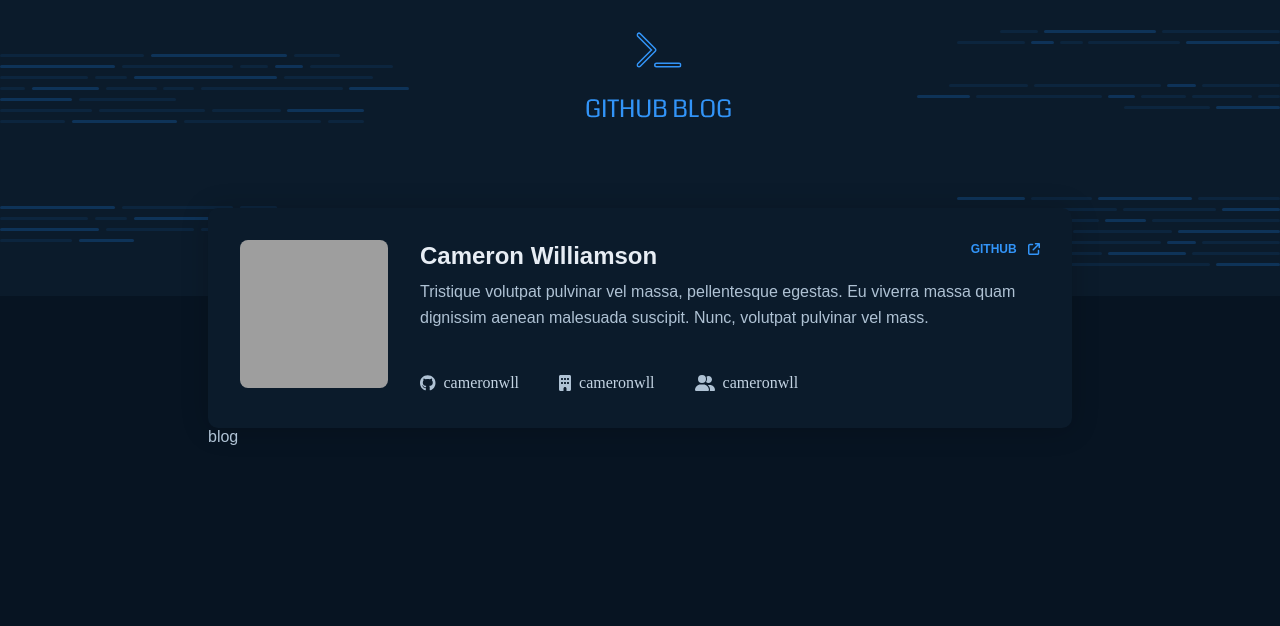
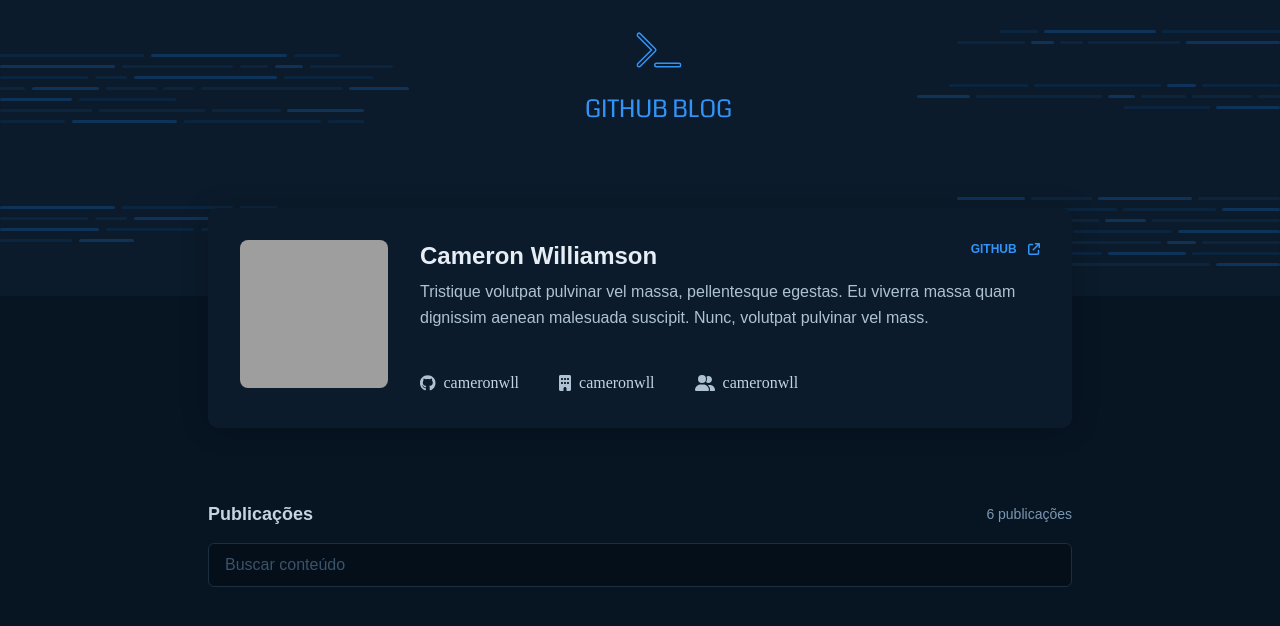
Before and after one commit to J040V1T0RJG/github-blog, a React app: page / in a window 1280 px wide. Shown: the top 626 px of the page. Built offline with nearby package versions, Linux system fonts and the light colour scheme; grey boxes are pictures that could not be loaded; the HTML template or start-up script is replaced by a standard one.

Commit message:
:lipstick: feat: styled search content component

```diff
--- a/src/pages/Blog/components/Profile/styles.ts
+++ b/src/pages/Blog/components/Profile/styles.ts
@@ -46,6 +46,12 @@
       color: ${(props) => props.theme.blue};
       word-spacing: 0.5rem;
       cursor: pointer;
+      border-bottom: 1px solid transparent;
+
+      &:hover {
+        border-bottom: 1px solid ${(props) => props.theme.blue};
+        transition: border-color 0.2s;
+      }
     }
   }
 
--- /dev/null
+++ b/src/pages/Blog/components/SearchContent/index.tsx
@@ -0,0 +1,13 @@
+import { SearchContentContainer } from './styles'
+
+export function SearchContent() {
+  return (
+    <SearchContentContainer>
+      <header>
+        <h2>Publicações</h2>
+        <h3>6 publicações</h3>
+      </header>
+      <input type="text" placeholder="Buscar conteúdo" />
+    </SearchContentContainer>
+  )
+}
--- /dev/null
+++ b/src/pages/Blog/components/SearchContent/styles.ts
@@ -0,0 +1,57 @@
+import styled from 'styled-components'
+
+export const SearchContentContainer = styled.form`
+  display: flex;
+  flex-direction: column;
+  gap: 0.875rem;
+  margin-top: 4.5rem;
+
+  header {
+    display: flex;
+    flex-direction: row;
+    justify-content: space-between;
+    align-items: center;
+
+    h2 {
+      font-weight: 700;
+      font-size: 1.125rem;
+      line-height: 160%;
+
+      color: ${(props) => props.theme['base-subtitle']};
+    }
+
+    h3 {
+      font-weight: 400;
+      font-size: 0.875rem;
+      line-height: 160%;
+
+      text-align: right;
+
+      color: ${(props) => props.theme['base-span']};
+    }
+  }
+
+  input {
+    flex: 1;
+    padding: 0.75rem 1rem;
+    gap: 8px;
+
+    background: ${(props) => props.theme['base-input']};
+    color: ${(props) => props.theme['base-text']};
+
+    border: 1px solid ${(props) => props.theme['base-border']};
+    border-radius: 6px;
+
+    &::placeholder {
+      font-weight: 400;
+      font-size: 1rem;
+      line-height: 160%;
+
+      color: ${(props) => props.theme['base-label']};
+    }
+
+    &:active {
+      color: red;
+    }
+  }
+`
--- a/src/pages/Blog/index.tsx
+++ b/src/pages/Blog/index.tsx
@@ -1,11 +1,12 @@
 import { Profile } from './components/Profile'
+import { SearchContent } from './components/SearchContent'
 import { BlogContainer } from './styles'
 
 export function Blog() {
   return (
     <BlogContainer>
       <Profile />
-      <p>blog</p>
+      <SearchContent />
     </BlogContainer>
   )
 }
```
